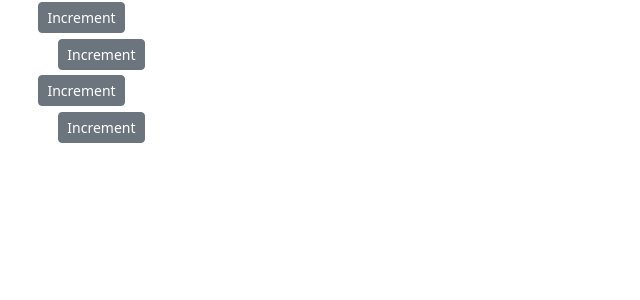
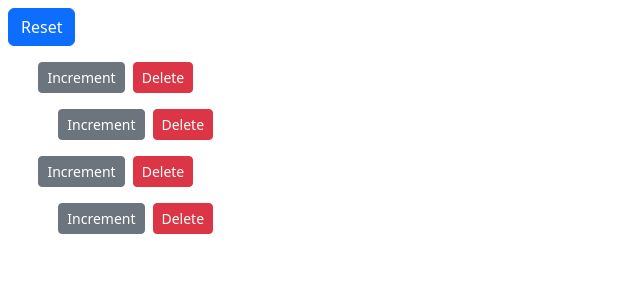
Before and after one commit to noahtech90/React, a React (Create React App) app in the folder js/react-app/: page / in a window 1280 px wide. Shown: the top 300 px of the page, without its empty margins (0-640 px from the left). Built offline with nearby package versions, Linux system fonts and the light colour scheme.

Commit message:
source of truth

```diff
--- a/js/react-app/src/componets/counter.jsx
+++ b/js/react-app/src/componets/counter.jsx
@@ -2,7 +2,7 @@
 
 class Counter extends Component {
     state = {
-        count: this.props.value,
+        count: this.props.counter.value,
         today: new Date().toLocaleDateString(),
         imageUrl: "https://picsum.photos/200",
         tags: ["tag1", "tag2", "tag3"]
@@ -38,6 +38,7 @@
             { this.state.tags.length === 0 && 'Please create a new tag'}
             <span className={this.getBadgeClasses()}>{this.formatCount()}</span>
             <button onClick={() => {this.handleIncrement()}} className="btn btn-secondary btn-sm">Increment</button>
+            <button onClick={() => this.props.onDelete(this.props.counter.id)} className="btn btn-danger btn-sm m-2">Delete</button>
         </div>);
     }
 
--- a/js/react-app/src/componets/counters.jsx
+++ b/js/react-app/src/componets/counters.jsx
@@ -10,11 +10,25 @@
             { id: 4, value: 0}
         ]
       }
+    handleDelete = (counterId) => {
+        const counters = this.state.counters.filter(c => c.id !== counterId)
+        this.setState({ counters })
+    }
+
+    handleReset = () => {
+        const counters = this.state.counters.map(c => {
+            c.value = 0;
+            return c;
+        });
+        this.setState({counters});
+    }
+
     render() {
         return (
         <div>
+            <button onClick={this.handleReset} className="btn btn-primary btn-small m-2">Reset</button>
          {this.state.counters.map(counter =>
-         <Counter key={counter.id} value={counter.value} selected={true}>
+         <Counter key={counter.id} onDelete={this.handleDelete} counter={counter}>
          </Counter>)}
         </div>);
     }
```
